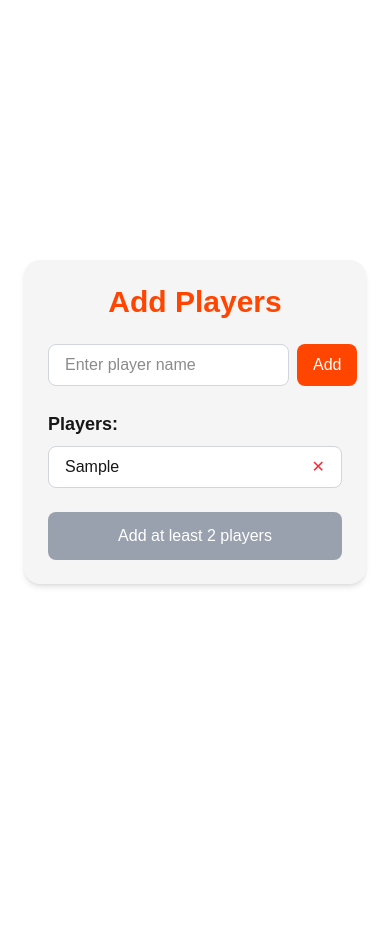
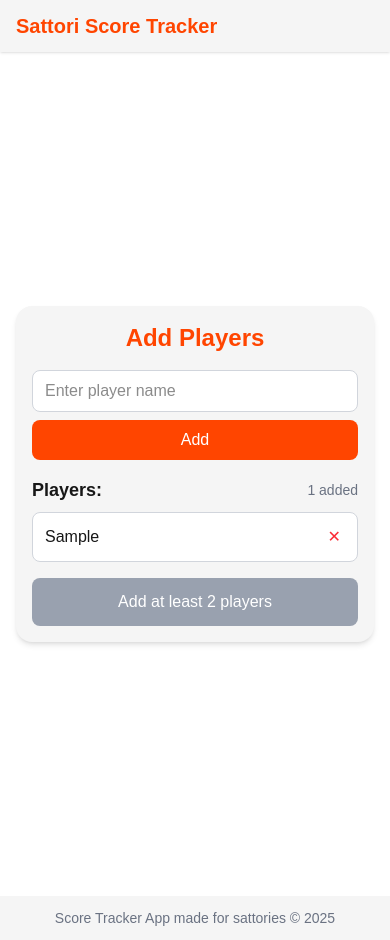
Before and after one commit to kanak1803/scoreboard, a Next.js app: page / in a window 390 px wide. Both pictures are taken after typing "Sample" into the empty fields and a click on the button "Add". Before the commit the page ends 844 px from the top, so only its background shows below. Built offline with nearby package versions, Linux system fonts and the light colour scheme.

Commit message:
fix startpage mobile view

```diff
--- a/app/component/StartPage.js
+++ b/app/component/StartPage.js
@@ -40,48 +40,54 @@ export default function StartPage({ onStart }) {
   };
 
   return (
-    <div className="min-h-screen flex flex-col items-center justify-center p-6 max-w-md mx-auto">
-      <div className="w-full bg-[var(--card-bg)] rounded-lg shadow-md p-6">
-        <h1 className="text-3xl font-bold text-[var(--accent)] mb-6 text-center">
+    <div className="min-h-screen flex flex-col items-center justify-center p-4 w-full">
+      <div className="w-full max-w-md bg-[var(--card-bg)] rounded-lg shadow-md p-4 sm:p-6">
+        <h1 className="text-2xl sm:text-3xl font-bold text-[var(--accent)] mb-4 sm:mb-6 text-center">
           Add Players
         </h1>
 
         {error && (
-          <div className="bg-red-100 border border-red-400 text-red-700 px-4 py-3 rounded mb-4 text-sm">
+          <div className="bg-red-100 border border-red-400 text-red-700 px-3 py-2 rounded mb-4 text-sm">
             {error}
           </div>
         )}
 
-        <div className="flex gap-2 mb-6">
+        <div className="flex flex-col sm:flex-row gap-2 mb-4 sm:mb-6">
           <input
             type="text"
             placeholder="Enter player name"
-            className="flex-1 border border-gray-300 rounded-md px-4 py-2 focus:outline-none focus:ring-2 focus:ring-[var(--accent)] bg-[var(--background)]"
+            className="w-full border border-gray-300 rounded-md px-3 py-2 focus:outline-none focus:ring-2 focus:ring-[var(--accent)] bg-[var(--background)]"
             value={playerName}
             onChange={(e) => setPlayerName(e.target.value)}
             onKeyPress={handleKeyPress}
           />
           <button
             onClick={addPlayer}
-            className="bg-[var(--accent)] hover:bg-[var(--accent-dark)] text-white px-4 py-2 rounded-md transition-colors"
+            className="w-full sm:w-auto bg-[var(--accent)] hover:bg-[var(--accent-dark)] text-white px-4 py-2 rounded-md transition-colors"
           >
             Add
           </button>
         </div>
 
         {players.length > 0 && (
-          <div className="mb-6">
-            <h2 className="text-lg font-semibold mb-2">Players:</h2>
-            <ul className="bg-[var(--background)] rounded-md overflow-hidden border border-gray-300">
+          <div className="mb-4 sm:mb-6">
+            <div className="flex justify-between items-center mb-2">
+              <h2 className="text-lg font-semibold">Players:</h2>
+              <span className="text-sm text-gray-500">
+                {players.length} added
+              </span>
+            </div>
+            <ul className="bg-[var(--background)] rounded-md overflow-hidden border border-gray-300 max-h-60 overflow-y-auto">
               {players.map((player, index) => (
                 <li
                   key={index}
-                  className="flex justify-between items-center py-2 px-4 border-b last:border-b-0 border-gray-200"
+                  className="flex justify-between items-center py-2 px-3 border-b last:border-b-0 border-gray-200"
                 >
-                  <span>{player}</span>
+                  <span className="truncate mr-2">{player}</span>
                   <button
                     onClick={() => removePlayer(index)}
-                    className="text-red-500 hover:text-red-700"
+                    className="text-red-500 hover:text-red-700 p-1"
+                    aria-label={`Remove ${player}`}
                   >
                     ✕
                   </button>
--- a/app/layout.js
+++ b/app/layout.js
@@ -12,8 +12,8 @@ const geistMono = Geist_Mono({
 });
 
 export const metadata = {
-  title: "Create Next App",
-  description: "Generated by create next app",
+  title: "Sattori Score tracker",
+  description: "Score tracker made for sattores",
 };
 
 export default function RootLayout({ children }) {
--- a/app/page.js
+++ b/app/page.js
@@ -2,33 +2,88 @@
 import { useState, useEffect } from "react";
 import StartPage from "./component/StartPage";
 import Scoreboard from "./component/Scoreboard";
+import { Loader } from "lucide-react";
 
 export default function Home() {
   const [gameStarted, setGameStarted] = useState(false);
   const [players, setPlayers] = useState([]);
+  const [isLoading, setIsLoading] = useState(true);
 
   // Load players from localStorage when the app starts
   useEffect(() => {
-    const savedRounds = JSON.parse(localStorage.getItem("rounds"));
-    if (savedRounds && savedRounds.length > 0) {
-      const savedPlayers = Object.keys(savedRounds[0]); // Get player names from first round object
-      setPlayers(savedPlayers);
-      setGameStarted(true);
+    try {
+      const savedRounds = JSON.parse(localStorage.getItem("rounds"));
+      if (savedRounds && savedRounds.length > 0) {
+        const savedPlayers = Object.keys(savedRounds[0]).filter(
+          (key) => !["roundNumber", "date", "timestamp"].includes(key)
+        ); // Filter out any non-player keys
+
+        if (savedPlayers.length > 0) {
+          setPlayers(savedPlayers);
+          setGameStarted(true);
+        }
+      }
+    } catch (error) {
+      console.error("Error loading saved game:", error);
+      localStorage.removeItem("rounds"); // Clear potentially corrupted data
+    } finally {
+      setIsLoading(false);
     }
   }, []);
 
+  const handleGameStart = (playerList) => {
+    setPlayers(playerList);
+    setGameStarted(true);
+  };
+
+  const handleBackToStart = () => {
+    // This function allows returning to the start page
+    localStorage.removeItem("rounds");
+    setGameStarted(false);
+    setPlayers([]);
+  };
+
+  if (isLoading) {
+    return (
+      <div className="min-h-screen flex items-center justify-center bg-[var(--background)]">
+        <div className="text-[var(--accent)] text-xl">
+          <Loader size={90} />
+        </div>
+      </div>
+    );
+  }
+
   return (
-    <>
-      {!gameStarted ? (
-        <StartPage
-          onStart={(playerList) => {
-            setPlayers(playerList);
-            setGameStarted(true);
-          }}
-        />
-      ) : (
-        <Scoreboard players={players} />
-      )}
-    </>
+    <div className="min-h-screen bg-[var(--background)] flex flex-col">
+      <header className="bg-[var(--card-bg)] shadow-sm py-3 px-4">
+        <div className="max-w-4xl mx-auto flex justify-between items-center">
+          <h1 className="text-xl font-bold text-[var(--accent)]">
+            Sattori Score Tracker
+          </h1>
+          {gameStarted && (
+            <button
+              onClick={handleBackToStart}
+              className="text-sm text-gray-500 hover:text-[var(--accent)] transition-colors"
+            >
+              New Game
+            </button>
+          )}
+        </div>
+      </header>
+
+      <main className="flex-grow">
+        {!gameStarted ? (
+          <StartPage onStart={handleGameStart} />
+        ) : (
+          <Scoreboard players={players} onBack={handleBackToStart} />
+        )}
+      </main>
+
+      <footer className="bg-[var(--card-bg)] py-3 px-4 mt-auto">
+        <div className="max-w-4xl mx-auto text-center text-sm text-gray-500">
+          Score Tracker App made for sattories &copy; {new Date().getFullYear()}
+        </div>
+      </footer>
+    </div>
   );
 }
--- a/package.json
+++ b/package.json
@@ -9,9 +9,11 @@
     "lint": "next lint"
   },
   "dependencies": {
+    "lucide-react": "^0.479.0",
     "next": "15.2.2",
     "react": "^19.0.0",
-    "react-dom": "^19.0.0"
+    "react-dom": "^19.0.0",
+    "react-spinners": "^0.15.0"
   },
   "devDependencies": {
     "@eslint/eslintrc": "^3",
```
Also changed, not shown: 1 other file (tests, documents, lock files or other folders).
